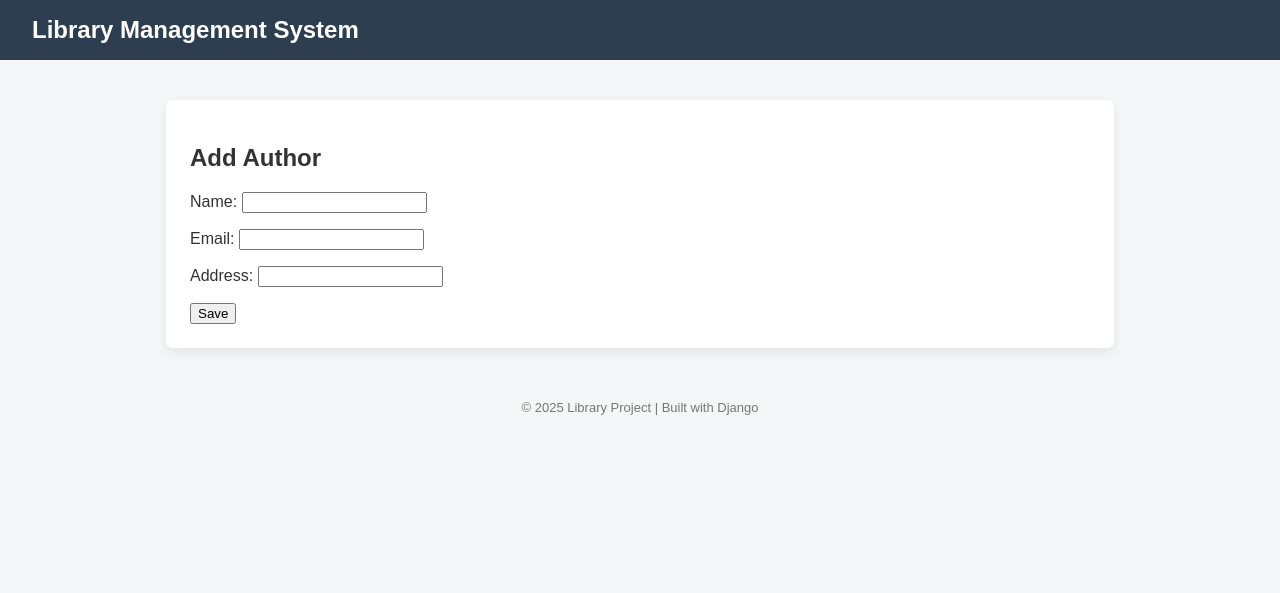
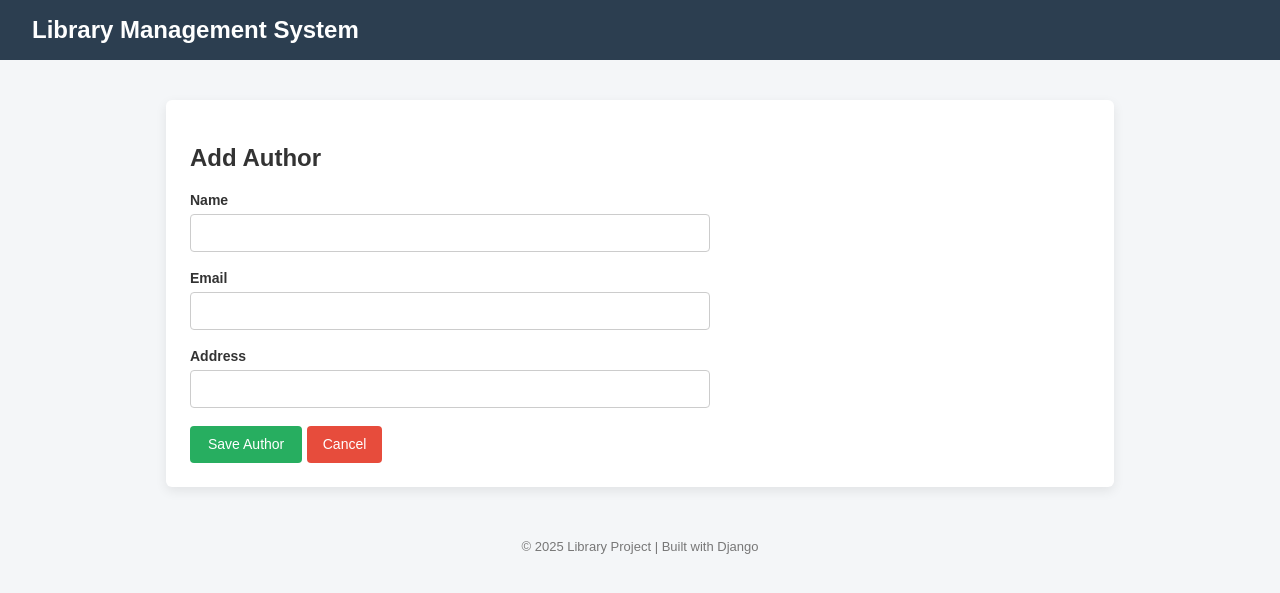
Before and after one commit to Nikhil7709/library_project, a Django app: page /authors/add/ in a window 1280 px wide. Shown: the top 593 px of the page. Run offline with Django 5.2, Linux system fonts and the light colour scheme.

Commit message:
feat | modify author_form.html page | modify the css

```diff
--- a/library_project/library/static/library/css/style.css
+++ b/library_project/library/static/library/css/style.css
@@ -69,3 +69,75 @@ footer {
     font-size: 13px;
     color: #777;
 }
+
+/* ---------------- Form Layout ---------------- */
+.form-box {
+    max-width: 520px;
+}
+
+/* Field wrapper */
+.form-group {
+    margin-bottom: 18px;
+}
+
+/* Labels */
+.form-group label {
+    display: block;
+    margin-bottom: 6px;
+    font-weight: 600;
+    font-size: 14px;
+}
+
+/* Inputs, textarea, select */
+.form-group input,
+.form-group textarea,
+.form-group select {
+    width: 100%;
+    padding: 10px 12px;
+    border: 1px solid #ccc;
+    border-radius: 4px;
+    font-size: 14px;
+    background-color: #fff;
+    box-sizing: border-box;
+}
+
+/* Focus state */
+.form-group input:focus,
+.form-group textarea:focus,
+.form-group select:focus {
+    border-color: #3498db;
+    outline: none;
+    box-shadow: 0 0 0 2px rgba(52, 152, 219, 0.15);
+}
+
+/* ---------------- Buttons ---------------- */
+.button {
+    display: inline-block;
+    padding: 10px 18px;
+    font-size: 14px;
+    font-weight: 500;
+    border-radius: 4px;
+    text-decoration: none;
+    border: none;
+    cursor: pointer;
+    color: #fff;
+    line-height: 1.2;
+}
+
+/* Primary CTA - Save */
+.button.primary {
+    background-color: #27ae60;
+}
+
+.button.primary:hover {
+    background-color: #1e8449;
+}
+
+/* Secondary CTA - Cancel */
+.button.secondary {
+    background-color: #e74c3c;
+}
+
+.button.secondary:hover {
+    background-color: #c0392b;
+}
--- a/library_project/library/templates/library/author_form.html
+++ b/library_project/library/templates/library/author_form.html
@@ -3,9 +3,27 @@
 {% block content %}
 <h2>Add Author</h2>
 
-<form method="post">
+<form method="post" class="form-box">
     {% csrf_token %}
-    {{ form.as_p }}
-    <button type="submit">Save</button>
+
+    <div class="form-group">
+        <label for="{{ form.name.id_for_label }}">Name</label>
+        {{ form.name }}
+    </div>
+
+    <div class="form-group">
+        <label for="{{ form.email.id_for_label }}">Email</label>
+        {{ form.email }}
+    </div>
+
+    <div class="form-group">
+        <label for="{{ form.address.id_for_label }}">Address</label>
+        {{ form.address }}
+    </div>
+
+    <div class="form-actions">
+        <button type="submit" class="button primary">Save Author</button>
+        <a href="{% url 'author-list' %}" class="button secondary">Cancel</a>
+    </div>
 </form>
 {% endblock %}
```
